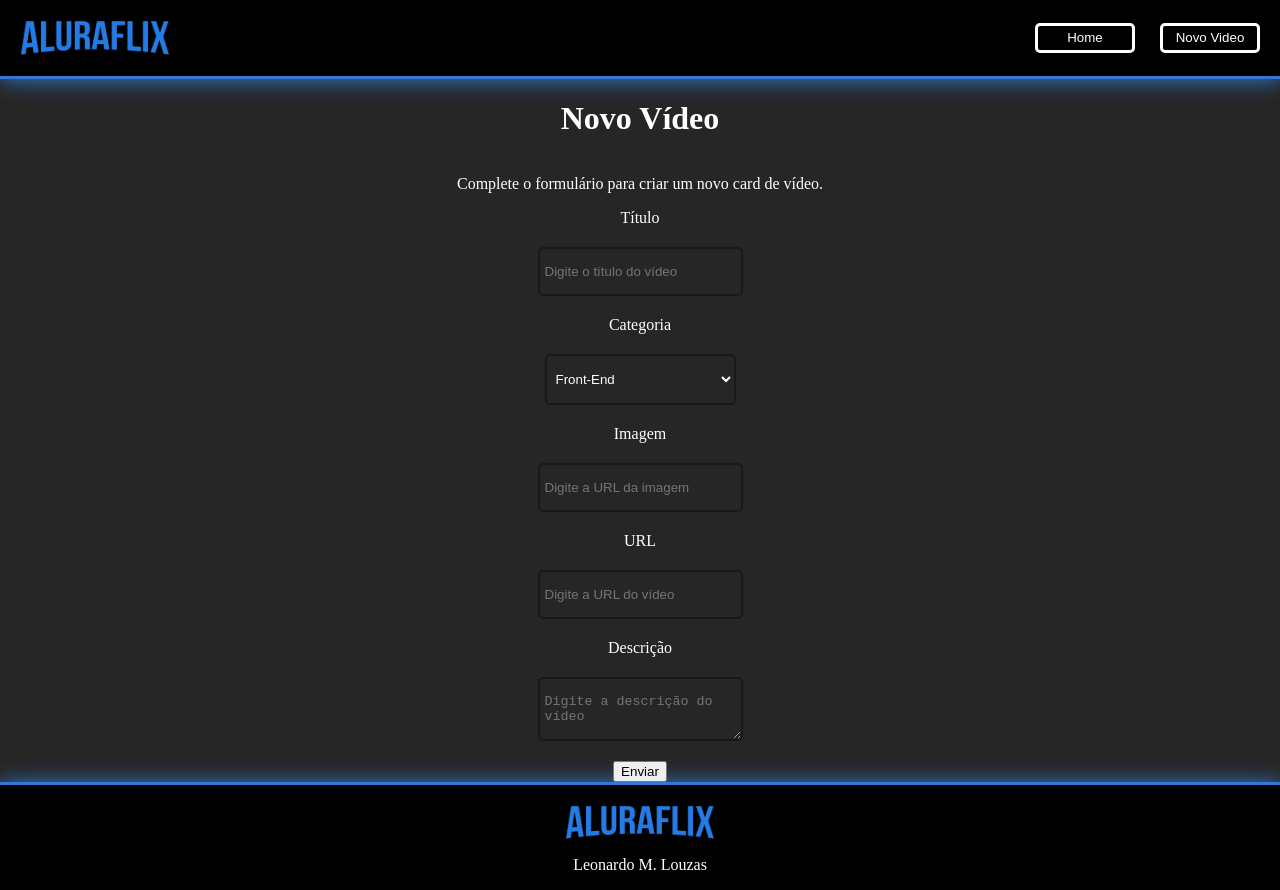
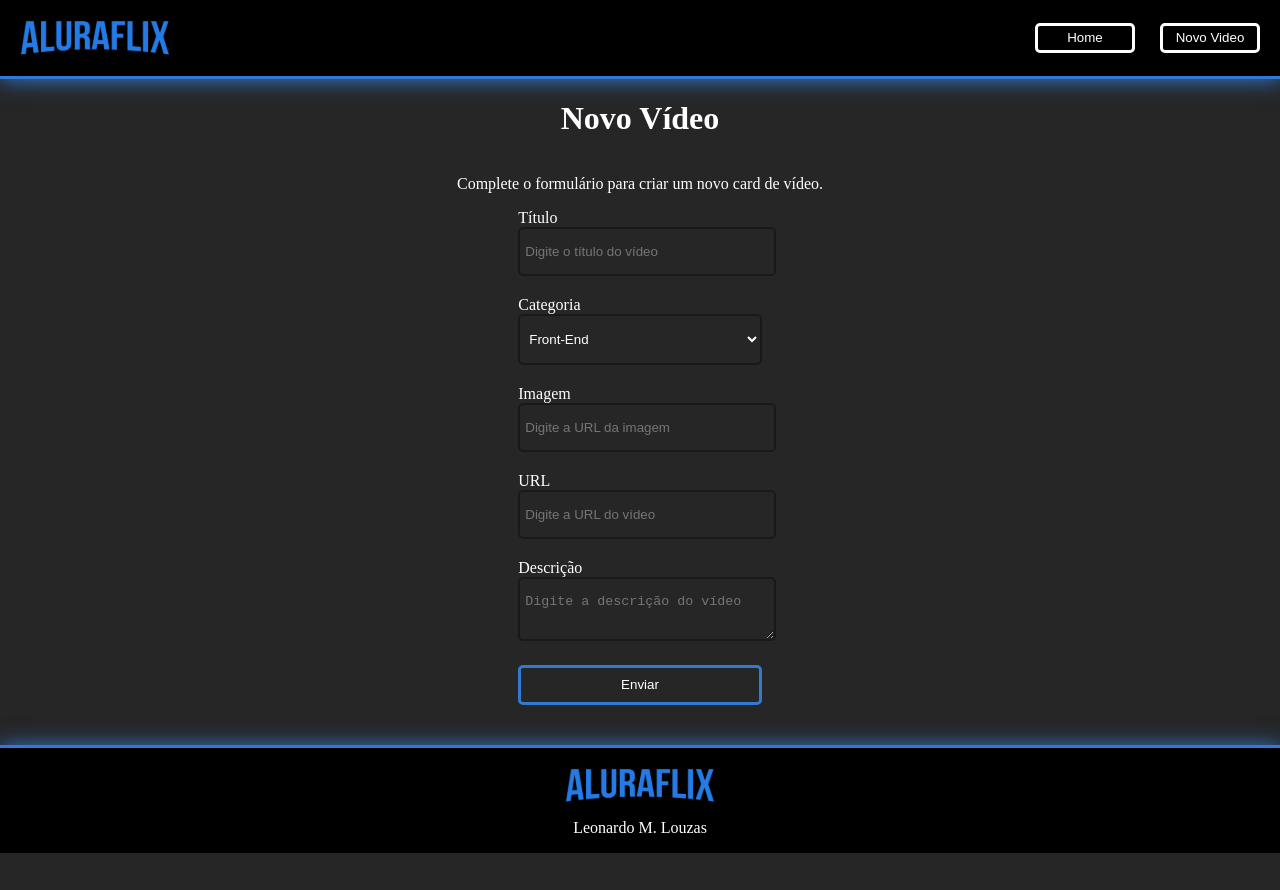
Before and after one commit to leonardomlouzas/alura-aluraflix, a React (Vite) app in the folder aluraFlix/: page /create in a window 1280 px wide. After the commit the page ends 853 px from the top, so only its background shows below. Built offline with nearby package versions, Linux system fonts and the light colour scheme.

Commit message:
fix Carousel height

```diff
--- a/aluraFlix/src/pages/NewVideo/NewVideo.module.css
+++ b/aluraFlix/src/pages/NewVideo/NewVideo.module.css
@@ -1,8 +1,11 @@
 .container {
+  width: 100%;
+  min-height: 72.2vh;
   display: flex;
   flex-direction: column;
   align-items: center;
   justify-content: center;
+  padding-bottom: 40px;
 }
 
 .form {
@@ -13,6 +16,10 @@
   gap: 20px;
 }
 
+.wrapper {
+  width: 100%;
+}
+
 .input {
   color: var(--color-white);
   background-color: transparent;
@@ -21,3 +28,23 @@
   padding: 15px 5px;
   width: 100%;
 }
+
+.select {
+  background-color: var(--color-black-light);
+}
+
+.button {
+  background-color: transparent;
+  width: 100%;
+  height: 40px;
+  color: var(--color-white);
+  border: 3px solid var(--color-blue);
+  border-radius: 5px;
+  cursor: pointer;
+}
+
+@media (min-width: 768px) {
+  .container {
+    min-height: 77vh;
+  }
+}
--- a/aluraFlix/src/pages/NewVideo/index.jsx
+++ b/aluraFlix/src/pages/NewVideo/index.jsx
@@ -1,5 +1,6 @@
 import { useState } from "react";
 import styles from "./NewVideo.module.css";
+import { useNavigate } from "react-router-dom";
 
 export default function NewVideo() {
   const [title, setTitle] = useState("");
@@ -7,6 +8,8 @@ export default function NewVideo() {
   const [description, setDescription] = useState("");
   const [thumbnail, setThumbnail] = useState("");
   const [url, setUrl] = useState("");
+
+  const navigate = useNavigate();
 
   const toSubmit = async (event) => {
     event.preventDefault();
@@ -38,6 +41,8 @@ export default function NewVideo() {
     } catch (error) {
       console.error("Error adding video:", error);
     }
+
+    navigate("/");
   };
 
   return (
@@ -45,6 +50,7 @@ export default function NewVideo() {
       <h1>Novo Vídeo</h1>
       <p>Complete o formulário para criar um novo card de vídeo.</p>
       <form onSubmit={toSubmit} className={styles.form}>
+        <div className={styles.wrapper}>
           <label htmlFor="title">Título</label>
           <input
             type="text"
@@ -54,18 +60,22 @@ export default function NewVideo() {
             className={styles.input}
             required
           />
+        </div>
+        <div className={styles.wrapper}>
           <label htmlFor="category">Categoria</label>
           <select
             id="category"
             value={category}
             onChange={(event) => setCategory(event.target.value)}
-          className={styles.input}
+            className={`${styles.input} ${styles.select}`}
             required
           >
             <option value="front-end">Front-End</option>
             <option value="back-end">Back-End</option>
             <option value="mobile">Mobile</option>
           </select>
+        </div>
+        <div className={styles.wrapper}>
           <label htmlFor="thumbnail">Imagem</label>
           <input
             type="text"
@@ -75,6 +85,8 @@ export default function NewVideo() {
             className={styles.input}
             required
           />
+        </div>
+        <div className={styles.wrapper}>
           <label htmlFor="url">URL</label>
           <input
             type="text"
@@ -84,7 +96,10 @@ export default function NewVideo() {
             className={styles.input}
             required
           />
+        </div>
+        <div className={styles.wrapper}>
           <label htmlFor="description">Descrição</label>
+          <br />
           <textarea
             type="text"
             value={description}
@@ -93,7 +108,8 @@ export default function NewVideo() {
             className={styles.input}
             required
           />
-        <button>Enviar</button>
+        </div>
+        <button className={styles.button}>Enviar</button>
       </form>
     </main>
   );
```
Lines whose indentation alone changed are shown as unchanged.
